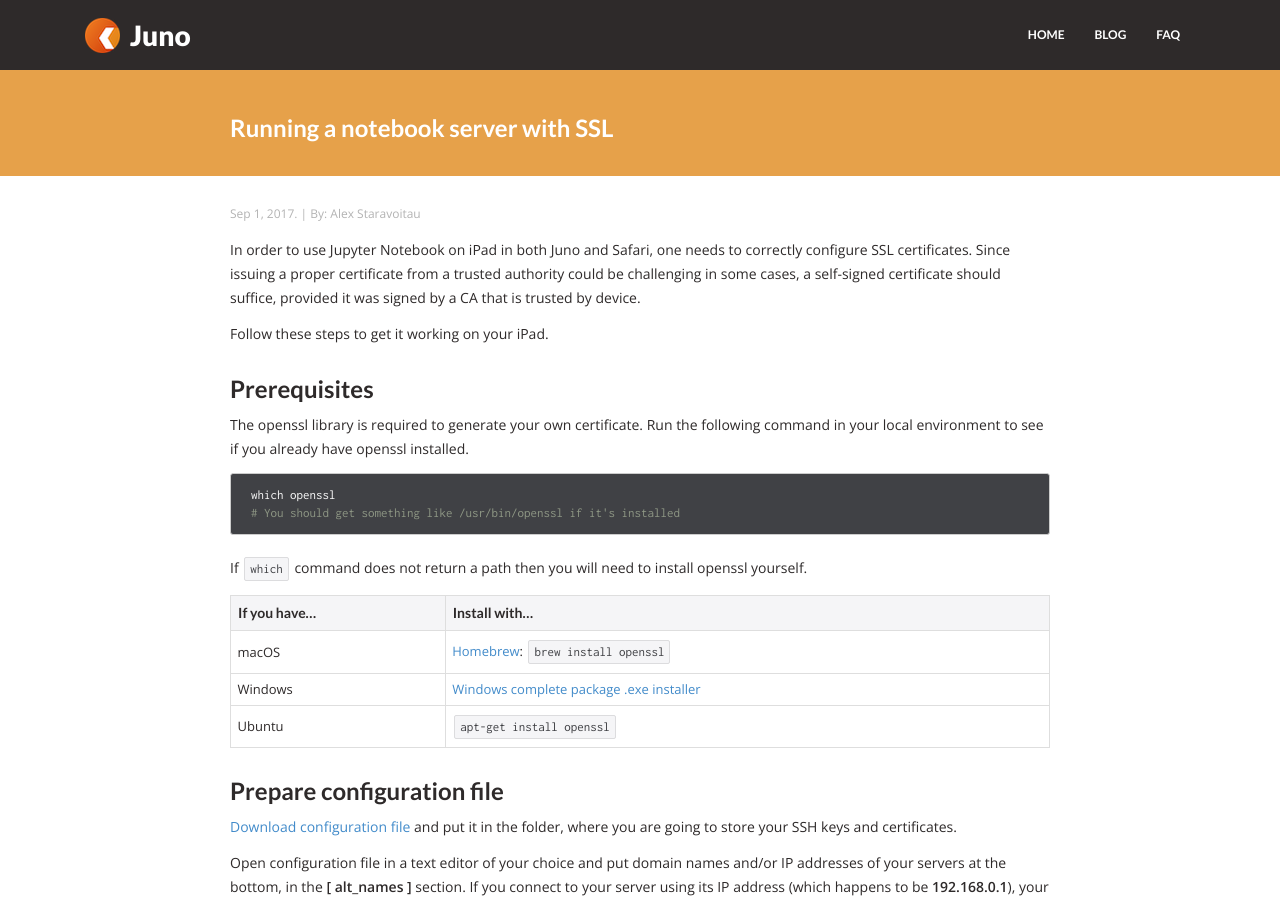
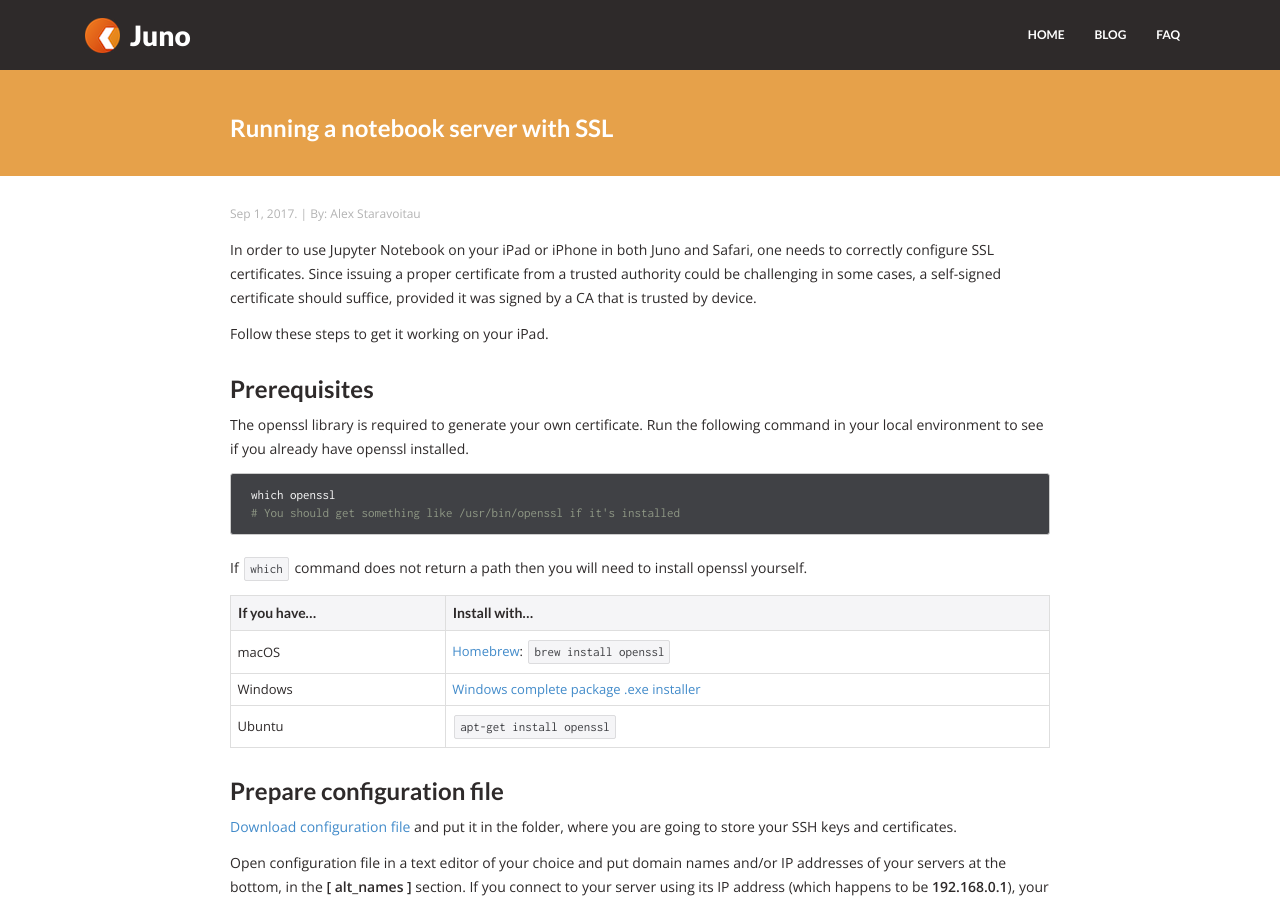
Before and after one commit to test-juno-sh/juno-website-test, a Jekyll site: the page built from _posts/2017-09-01-ssl-self-signed-cert.markdown, in a window 1280 px wide and 900 px high. Built offline with Jekyll 4.4.1, drawn with Linux system fonts in a browser that asks for light colours; nearby versions of some CDN libraries.

Commit message:
Include iPhone reference in SSL post

```diff
--- a/_posts/2017-09-01-ssl-self-signed-cert.markdown
+++ b/_posts/2017-09-01-ssl-self-signed-cert.markdown
@@ -8,7 +8,7 @@ date: 2017-09-01 10:00:00
 author: Alex Staravoitau
 ---
 
-In order to use Jupyter Notebook on iPad in both Juno and Safari, one needs to correctly configure SSL certificates. Since issuing a proper certificate from a trusted authority could be challenging in some cases, a self-signed certificate should suffice, provided it was signed by a CA that is trusted by device.
+In order to use Jupyter Notebook on your iPad or iPhone in both Juno and Safari, one needs to correctly configure SSL certificates. Since issuing a proper certificate from a trusted authority could be challenging in some cases, a self-signed certificate should suffice, provided it was signed by a CA that is trusted by device.
 
 Follow these steps to get it working on your iPad.<!--more-->
 
```
